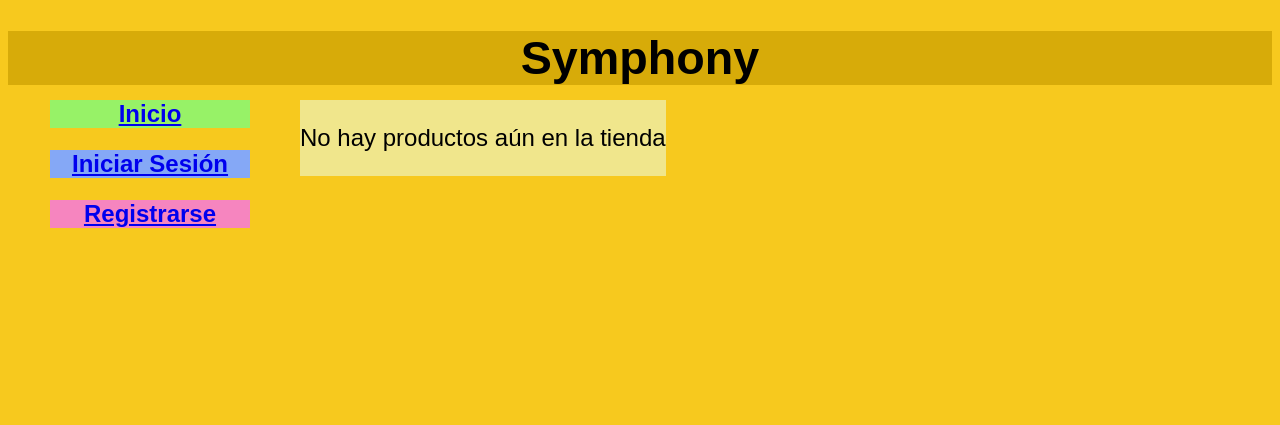
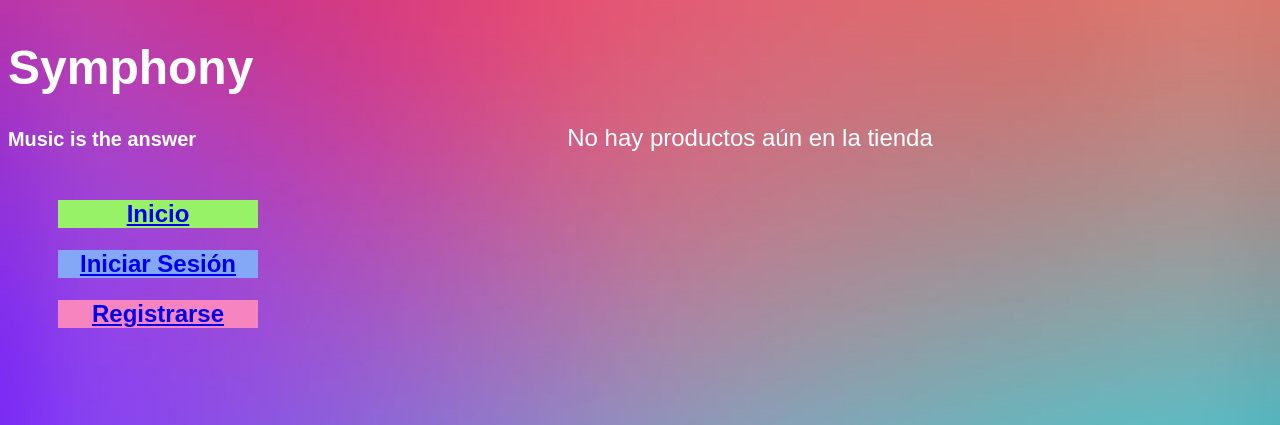
Before and after one commit to GilbertoOne/Proyecto-Web, a PHP site: page / in a window 1280 px wide. Shown: the top 425 px of the page. Run offline with PHP 8.4, Linux system fonts and the light colour scheme; data that the repository does not hold is empty.

Commit message:
Version 1 de estilos

```diff
--- a/Estilo.css
+++ b/Estilo.css
@@ -7,10 +7,36 @@ and open the template in the editor.
     Created on : 6 nov. 2020, 23:50:17
     Author     : gilbe
 */
-body {background-color: #F7C91E;font-size: 18pt}
-h1 {text-align: center; background-color: #D7AB09}
+
 #cuerpo {
     font-family: sans-serif;
+    background-image: url(Texturas/BG.jpg);
+    background-size: cover;
+    font-size: 18pt;
+}
+
+#productos {
+    color: white;
+    position: absolute;
+    visibility: visible;
+    top: 100px;
+    left: 300px;
+    width: 900px;
+    text-align: center;
+}
+
+#Banner {
+    visibility: visible;
+    position: absolute;
+    z-index: 1;
+    width: 1080px;
+    color: white;
+}
 
 
+#Botonera {
+    position: absolute;
+    visibility: visible;
+    z-index: 2;
+    top: 100px;
 }
--- a/index.php
+++ b/index.php
@@ -13,26 +13,31 @@
 
     <body id="cuerpo">
         <!--//Autentificación-->
+
         <?php
             if(@$_SESSION['autentificado']==TRUE){
         ?>
-        <h1 style="font-size: 35pt">Symphony</h1>
+        <div id="Banner">
+            <h1>Symphony</h1>
+            <h5>Music is the answer</h5>
+        </div>
 
+        <!--Botonera-->
+        <div id="Botonera">
         <!--//Botón de inicio-->
         <div style="position: absolute;background-color: #97F267;
              width: 200px; left: 50px; top: 100px; font-size: 18pt;
              text-align: center;">
 
             <a href="index.php"><B>Inicio</B></a>
+        </div>
 
-        </div>
         <!--//Botón de cerrar sesión-->
         <div style="position: absolute;background-color: #85A8F6;
              width: 200px; left: 50px; top: 150px; font-size: 18pt;
              text-align: center;">
 
             <a href="CerrarSesión.php?salir=true"><B>Cerrar Sesión</B></a>
-
         </div>
 
         <!--//Botón de buscar-->
@@ -77,19 +82,17 @@
             <?php
                 }
             ?>
+        </div>
+        <!--/Botonera-->
 
-        <div style="position: absolute; background-color: khaki;
-             left: 300px; top: 100px; text-align: center; font-size: 18pt">
+        <div id="cuerpo">
 
         <?php
-        // put your code here
         include ("ConexiónBD.php");
             $conexion = conectar();
 
             if(!$conexion){
                 echo "ERROR";
-            }else{
-
             }
             //Sentencia de consulta SQL
             $sql = "SELECT * FROM productos";
@@ -103,33 +106,38 @@
                     $result1 = mysqli_query($conexion,"Select * from imagenes where id_productos = ".$row["id_productos"]);
                     $imagen = $result1->fetch_assoc();
                     $mime = fObtenerMime($imagen['extension']);//Obtenemos el mime del archivo.
-                    echo "<br><B> - Producto: </B>" . $row["producto"] . "<br><B> Descripción: </B><br>" . $row["descripcion"] .
+                    echo "<br><B> Producto: </B>" . $row["producto"] . "<br><B> Descripción: </B><br>" . $row["descripcion"] .
                          "<br> <B>Categoría: </B>" .$row["categoria"] . "<br> <B>Precio: </B>" . $row["precio"] . "<br>" .
                          "<B>Fecha: </B>" .$row["fechap"] . "<br><br>";
-                    ?>
+        ?>
+
             <img src="data:<?php echo $mime ?>;base64,<?php echo base64_encode($imagen['binario']); ?>" width="250" height="250">
             <br>
-            <a href="view.php"/>Comentarios</a>
+            <a href="view.php">Comentarios</a>
             <br>
 
-                    <?php
+        <?php
                 }
             } else {
                 echo "No hay productos aún en la tienda";
             }
-
-
             mysqli_close($conexion);
         ?>
         </div>
+
         <?php
             }
             else
             {
         ?>
+        <!--Banner-->
+        <div id="Banner">
+            <h1>Symphony</h1>
+            <h5>Music is the answer</h5>
+        </div>
 
-        <h1 style="font-size: 35pt">Symphony</h1>
-
+        <!--Botonera-->
+        <div id="Botonera">
         <div style="position: absolute;background-color: #97F267;
              width: 200px; left: 50px; top: 100px; font-size: 18pt;
              text-align: center;">
@@ -165,9 +173,8 @@
             </form>
 
         </div>
-
-        <div style="position: absolute; background-color: khaki;
-             left: 300px; top: 100px; text-align: center; font-size: 18pt">
+    </div>
+        <div id="productos" >
 
         <?php
         // put your code here
@@ -191,13 +198,13 @@
                     $result1 = mysqli_query($conexion,"Select * from imagenes where id_productos = ".$row["id_productos"]);
                     $imagen = $result1->fetch_assoc();
                     $mime = fObtenerMime($imagen['extension']);//Obtenemos el mime del archivo.
-                    echo "<br><B> - Producto: </B>" . $row["producto"] . "<br><B> Descripción: </B><br>" . $row["descripcion"] .
+                    echo "<br><B> Producto: </B>" . $row["producto"] . "<br><B> Descripción: </B><br>" . $row["descripcion"] .
                          "<br> <B>Categoría: </B>" .$row["categoria"] . "<br> <B>Precio: </B>" . $row["precio"] . "<br>" .
                          "<B>Fecha: </B>" .$row["fechap"] . "<br><br>";
-                    ?>
+                ?>
             <img src="data:<?php echo $mime ?>;base64,<?php echo base64_encode($imagen['binario']); ?>" width="250" height="250">
             <br>
-            <a href="view.php"/>Comentarios</a>
+            <a href="view.php">Comentarios</a>
             <br>
 
                     <?php
```
